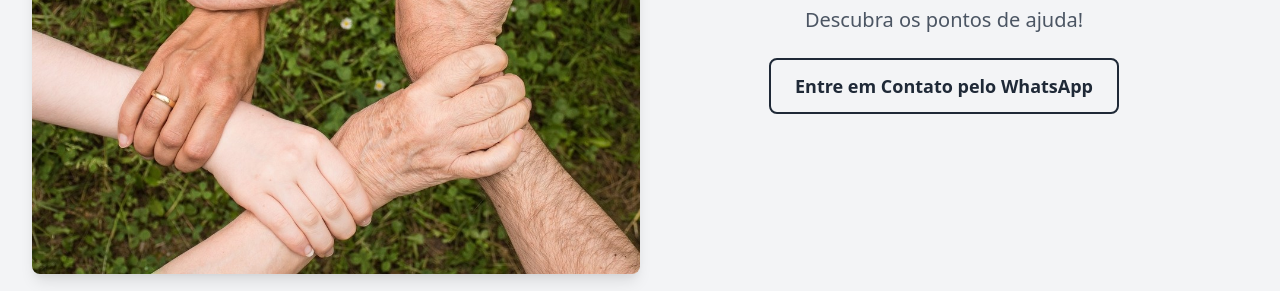
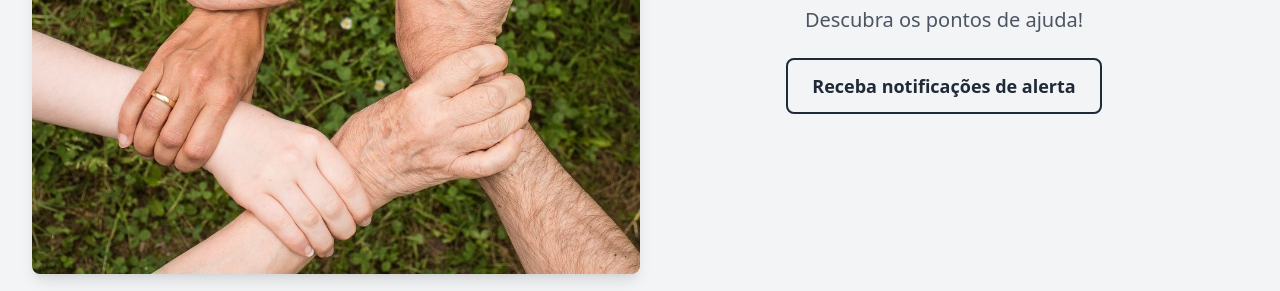
Before and after one commit to Danielebds/RecodeProAI, a website: page index.html in a window 1280 px wide. Shown: the part 326-617 px from the top of the page. Drawn offline with nearby package versions, Linux system fonts and the light colour scheme.

Commit message:
atualizando

```diff
--- a/index.html
+++ b/index.html
@@ -63,7 +63,7 @@
             target="_blank"
             class="px-6 py-3 border-2 border-gray-800 rounded-lg text-gray-800 hover:bg-green-900 hover:text-white transition text-lg font-semibold"
           >
-            Entre em Contato pelo WhatsApp
+           Receba notificações de alerta
           </a>
         </div>
       </section>
```
